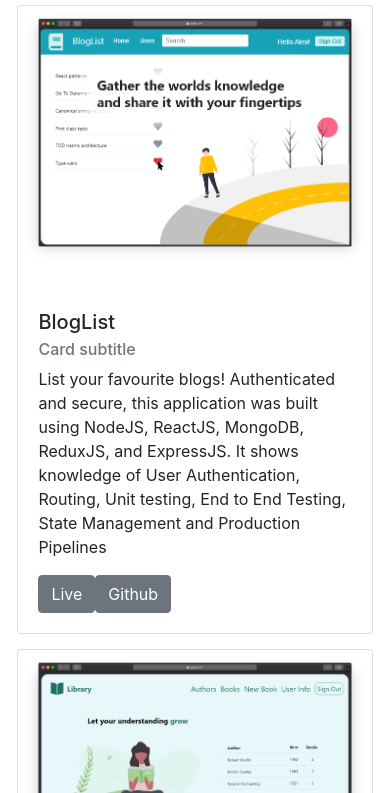
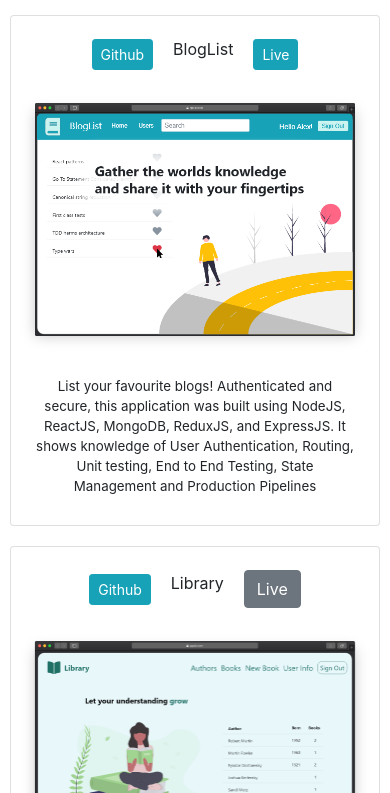
Before and after one commit to richen604/richen-portfolio, a Gatsby site: page / in a window 390 px wide. Shown: the part 51-844 px from the top of the page. Built offline with nearby package versions, Linux system fonts and the light colour scheme; Gatsby itself is replaced by a stand-in of ours.

Commit message:
styled ProjectCardGroup and added media queries

```diff
--- a/src/components/Layout.js
+++ b/src/components/Layout.js
@@ -29,13 +29,6 @@
   return (
     <>
       <Header siteTitle={site.siteMetadata?.title || `richen.dev`} />
-      <div
-        style={{
-          margin: `0 auto`,
-          maxWidth: 960,
-          padding: `0 1.0875rem 1.45rem`,
-        }}
-      >
       <main>{children}</main>
       <footer
         id="footer"
@@ -45,7 +38,6 @@
       >
         © {new Date().getFullYear()} {site.siteMetadata?.author.name}
       </footer>
-      </div>
     </>
   )
 }
--- /dev/null
+++ b/src/components/ProjectCardGroup.css
@@ -0,0 +1,79 @@
+@media only screen and (max-width: 400px) {
+  .pcg-card {
+    max-width: 400px;
+  }
+}
+
+@media only screen and (min-width: 400px) {
+  .pcg-card {
+    max-width: 200px;
+  }
+}
+
+@media only screen and (min-width: 750px) {
+  .pcg-card {
+    max-width: 200px;
+  }
+}
+
+@media only screen and (min-width: 1048px) {
+  .pcg-card {
+    max-width: 200px;
+  }
+}
+
+#pcg-container {
+  display: flex;
+  justify-content: center;
+  flex-direction: row;
+  flex-wrap: wrap;
+}
+
+#RateRepo-img,
+#Patientor-img,
+#PhoneBook-img {
+  padding: 10px;
+}
+
+.pcg-card {
+  display: flex;
+  align-items: center;
+  padding: 3px;
+  margin: 10px;
+  max-width: 400px;
+}
+
+.pcg-title-container {
+  display: flex;
+  flex-direction: row;
+  align-items: center;
+  justify-content: center;
+  margin: 0;
+}
+
+.pcg-button,
+.pcg-button-placeholder {
+  margin: 20px;
+}
+
+.pcg-button-placeholder {
+  background-color: white;
+  border: white;
+}
+
+.pcg-title {
+}
+
+.pcg-img {
+  margin: 0;
+}
+
+.pcg-body {
+  padding: 0 10px;
+}
+
+.pcg-text {
+  font-size: smaller;
+  text-align: center;
+  padding-bottom: 5px;
+}
--- a/src/components/ProjectCardGroup.js
+++ b/src/components/ProjectCardGroup.js
@@ -5,10 +5,9 @@
   CardTitle,
   CardImg,
   CardText,
-  CardGroup,
-  CardSubtitle,
   CardBody,
 } from "reactstrap"
+import "./ProjectCardGroup.css"
 
 const ProjectCardGroup = () => {
   const projectCardData = [
@@ -85,23 +84,59 @@
   ]
 
   return (
-    <CardGroup>
+    <div id="pcg-container">
       {projectCardData.map(project => (
-        <Card key={project.title}>
-          <CardImg src={project?.src} alt={project?.alt} />
+        <Card
+          className="pcg-card"
+          id={`${project.title}-card`}
+          key={project.title}
+        >
+          <div
+            className="pcg-title-container"
+            id={`${project.title}-title-container`}
+          >
+            <Button
+              color="info"
+              size="sm"
+              className="pcg-button"
+              href={project.github}
+            >
+              Github
+            </Button>
+            <CardTitle className="pcg-title" id={`${project.title}-title`}>
+              {project?.title}
+            </CardTitle>
+            {project.live ? (
+              <Button
+                color="info"
+                size="sm"
+                className="pcg-button"
+                href={project?.live}
+              >
+                Live
+              </Button>
+            ) : (
+              <Button className="pcg-button-placeholder" href={project?.live}>
+                Live
+              </Button>
+            )}
+          </div>
 
-          <CardBody>
-            <CardTitle tag="h5">{project?.title}</CardTitle>
-            <CardSubtitle tag="h6" className="mb-2 text-muted">
-              Card subtitle
-            </CardSubtitle>
-            <CardText>{project?.text}</CardText>
-            <Button href={project?.live}>Live</Button>
-            <Button href={project.github}>Github</Button>
+          <CardImg
+            className="pcg-img"
+            id={`${project.title}-img`}
+            src={project?.src}
+            alt={project?.alt}
+          />
+
+          <CardBody className="pcg-body" id={`${project.title}-body`}>
+            <CardText className="pcg-text" id={`${project.title}-text`}>
+              {project?.text}
+            </CardText>
           </CardBody>
         </Card>
       ))}
-    </CardGroup>
+    </div>
   )
 }
 
```
Lines whose indentation alone changed are shown as unchanged.
